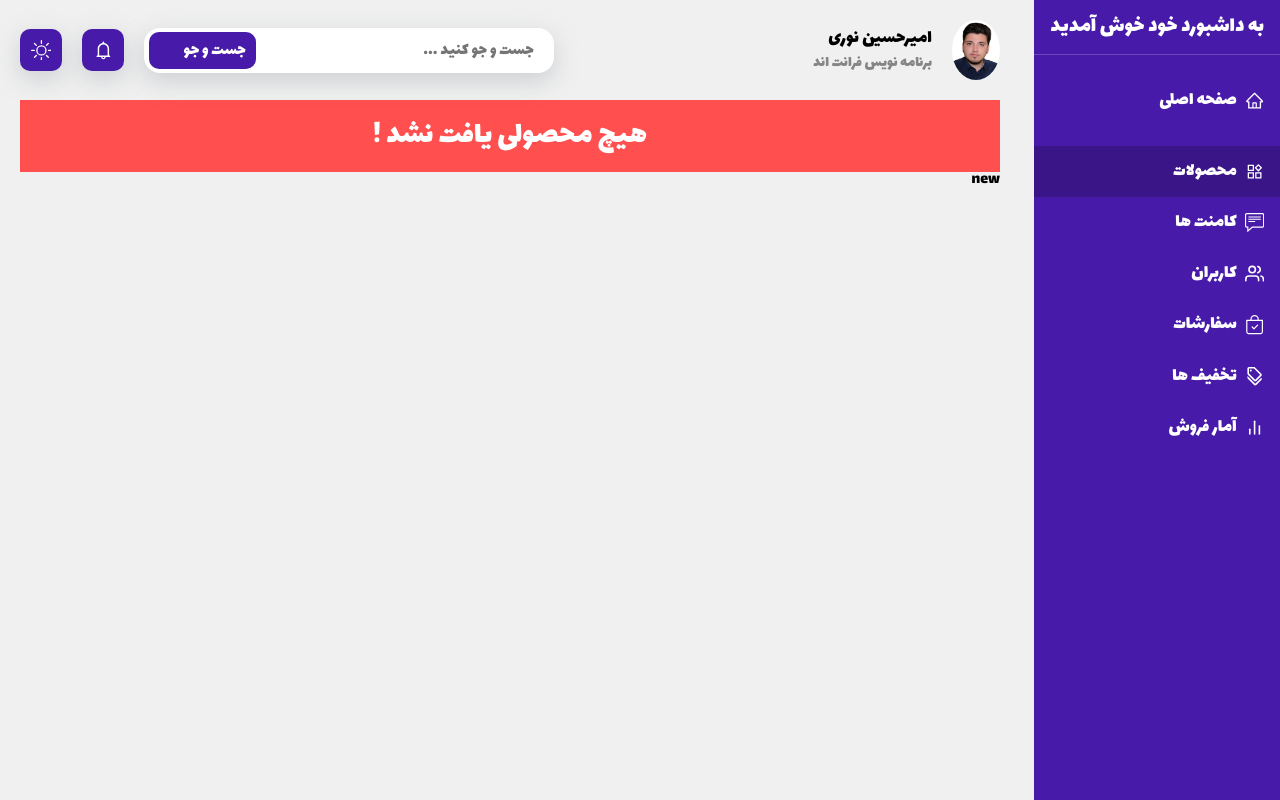
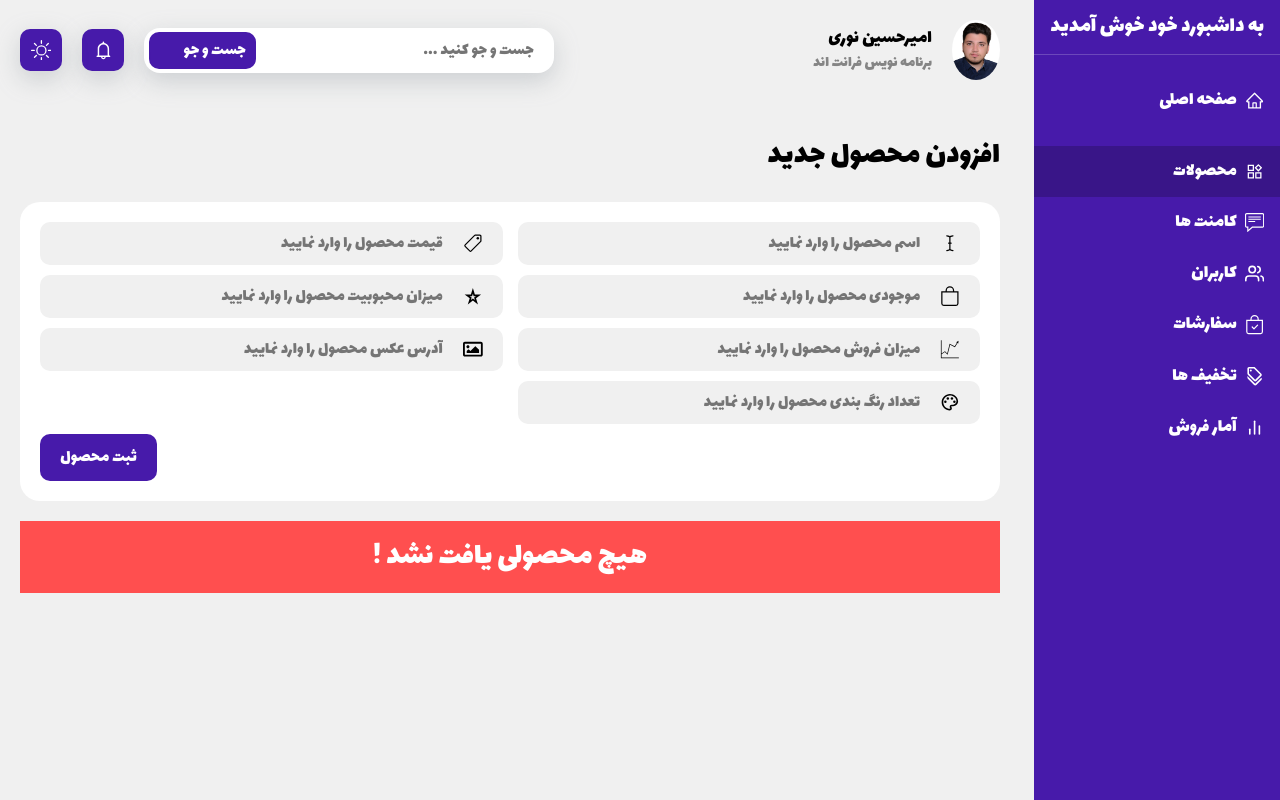
Before and after one commit to AmirNouri-dev/cms-farsi, a React (Vite) app: page /products in a window 1280 px wide. Built offline with nearby package versions, Linux system fonts and the light colour scheme.

Commit message:
code AddNewProduct comp

```diff
--- a/src/Components/AddNewProduct/AddNewProduct.css
+++ b/src/Components/AddNewProduct/AddNewProduct.css
@@ -0,0 +1,62 @@
+.products-main {
+  /* background-color: var(--white); */
+  margin-top: 60px;
+}
+.products-title {
+  font-size: 2rem;
+}
+.add-products-form {
+  display: flex;
+  flex-direction: column;
+  align-items: flex-end;
+  padding: 20px;
+  margin-top: 30px;
+  background-color: var(--white);
+  border-radius: 20px;
+  -webkit-border-radius: 20px;
+  -moz-border-radius: 20px;
+  -ms-border-radius: 20px;
+  -o-border-radius: 20px;
+}
+.add-products-wrapper {
+  width: 100%;
+  display: grid;
+  grid-template-columns: repeat(2, 1fr);
+  gap: 10px 15px;
+}
+.add-products-group {
+  display: flex;
+  align-items: center;
+  column-gap: 10px;
+  padding: 0 20px;
+  background-color: var(--white-50);
+  border-radius: 10px;
+  -webkit-border-radius: 10px;
+  -moz-border-radius: 10px;
+  -ms-border-radius: 10px;
+  -o-border-radius: 10px;
+}
+.add-products-input {
+  background: unset;
+  border: none;
+  outline: none;
+  padding: 8px 10px;
+  font-size: 1.1rem;
+  width: 100%;
+}
+.add-products-btn {
+  background-color: var(--blue);
+  color: var(--white);
+  margin-top: 10px;
+  padding: 10px 20px;
+  font-size: 1.1rem;
+  border: none;
+  border-radius: 10px;
+  -webkit-border-radius: 10px;
+  -moz-border-radius: 10px;
+  -ms-border-radius: 10px;
+  -o-border-radius: 10px;
+}
+.add-products-icon {
+  font-size: 1.4rem;
+}
--- a/src/Components/AddNewProduct/AddNewProduct.jsx
+++ b/src/Components/AddNewProduct/AddNewProduct.jsx
@@ -1,5 +1,79 @@
 import React from "react";
 import "./AddNewProduct.css";
+import { BsCursorText } from "react-icons/bs";
+import { IoPricetagOutline } from "react-icons/io5";
+import { BsBag } from "react-icons/bs";
+import { MdOutlineStarRate } from "react-icons/md";
+import { GiChart } from "react-icons/gi";
+
+import { FaRegImage } from "react-icons/fa";
+import { MdOutlineColorLens } from "react-icons/md";
+
 export default function AddNewProduct() {
-  return <div>new</div>;
+  return (
+    <div className="products-main">
+      <h2 className="products-title">افزودن محصول جدید</h2>
+      <form action="#" className="add-products-form">
+        <div className="add-products-wrapper">
+          <div className="add-products-group">
+            <BsCursorText className="add-products-icon" />
+            <input
+              type="text"
+              className="add-products-input"
+              placeholder="اسم محصول را وارد نمایید"
+            />
+          </div>
+          <div className="add-products-group">
+            <IoPricetagOutline className="add-products-icon" />
+            <input
+              type="text"
+              className="add-products-input"
+              placeholder="قیمت محصول را وارد نمایید"
+            />
+          </div>
+          <div className="add-products-group">
+            <BsBag className="add-products-icon" />
+            <input
+              type="text"
+              className="add-products-input"
+              placeholder="موجودی محصول را وارد نمایید"
+            />
+          </div>
+          <div className="add-products-group">
+            <MdOutlineStarRate className="add-products-icon" />
+            <input
+              type="text"
+              className="add-products-input"
+              placeholder="میزان محبوبیت محصول را وارد نمایید"
+            />
+          </div>
+          <div className="add-products-group">
+            <GiChart className="add-products-icon" />
+            <input
+              type="text"
+              className="add-products-input"
+              placeholder="میزان فروش محصول را وارد نمایید"
+            />
+          </div>
+          <div className="add-products-group">
+            <FaRegImage className="add-products-icon" />
+            <input
+              type="text"
+              className="add-products-input"
+              placeholder="آدرس عکس محصول را وارد نمایید"
+            />
+          </div>
+          <div className="add-products-group">
+            <MdOutlineColorLens className="add-products-icon" />
+            <input
+              type="text"
+              className="add-products-input"
+              placeholder="تعداد رنگ بندی محصول را وارد نمایید"
+            />
+          </div>
+        </div>
+        <button className="add-products-btn">ثبت محصول</button>
+      </form>
+    </div>
+  );
 }
--- a/src/Pages/Products/Products.jsx
+++ b/src/Pages/Products/Products.jsx
@@ -6,8 +6,8 @@ import AddNewProduct from "../../Components/AddNewProduct/AddNewProduct";
 export default function Products() {
   return (
     <div>
+      <AddNewProduct />
       <ErrorBox msg="هیچ محصولی یافت نشد !" />
-      <AddNewProduct />
     </div>
   );
 }
```
